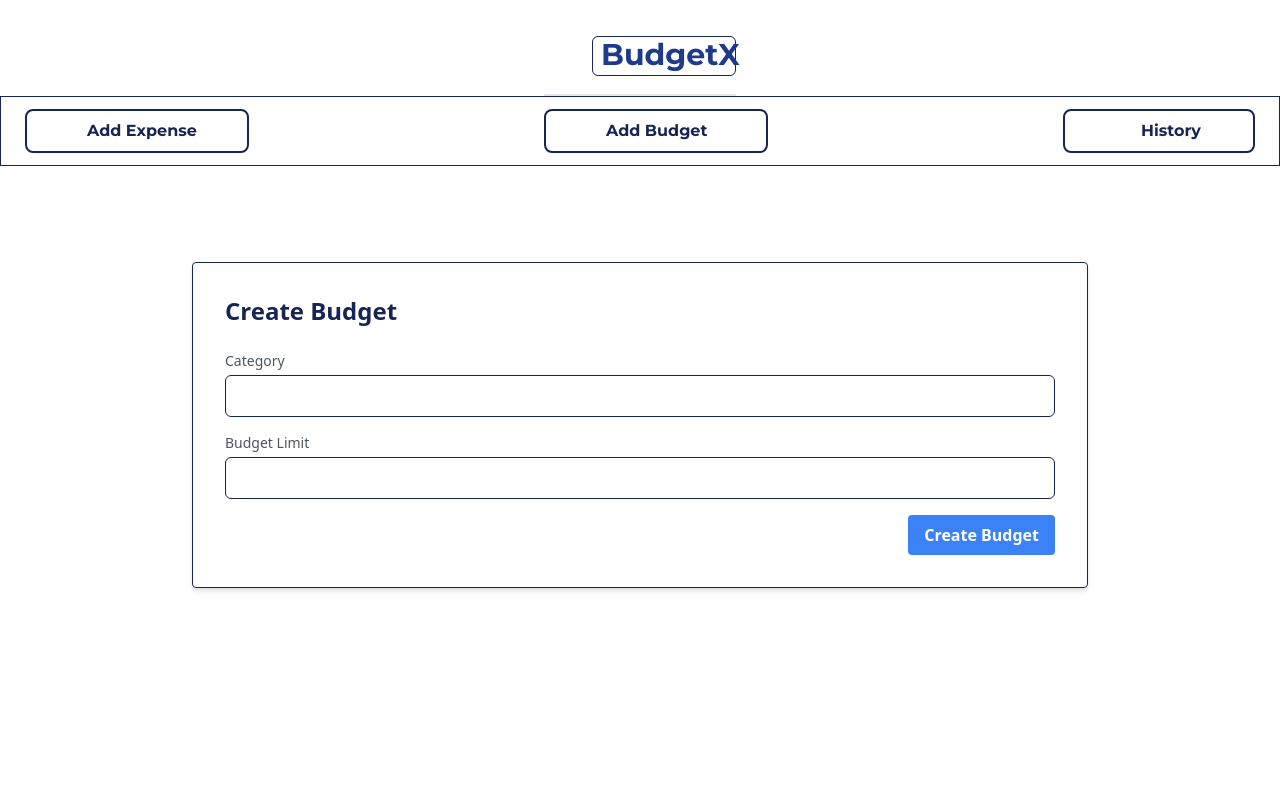
After one commit to ikotun-dev/budget.x, a Django app: page /add-budget in a window 1280 px wide. The commit adds this page. Run offline with Django 4.2, Linux system fonts and the light colour scheme.

Commit message:
add Budget

```diff
--- a/BudgetX/core/urls.py
+++ b/BudgetX/core/urls.py
@@ -4,6 +4,7 @@ from . import views
 urlpatterns = [
     path("home/", views.index, name='home'),
     path("signup", views.signup, name='signup'),
-    path("dashboard", views.dashboard, name='dashboard'),
+    path("add-expense", views.add_expense, name='add-expense'),
+      path("add-budget", views.add_budget, name='add-budget'),
 
 ]
--- a/BudgetX/core/views.py
+++ b/BudgetX/core/views.py
@@ -7,5 +7,8 @@ def index(request) :
 def signup(request) :
     return render(request, 'signup.html')
 
-def dashboard(request) :
-    return render(request, 'dashboard.html')
+def add_expense(request) :
+    return render(request, 'add_expense.html')
+
+def add_budget(request) :
+    return render(request, 'add_budget.html')
--- a/BudgetX/static/src/styles.css
+++ b/BudgetX/static/src/styles.css
@@ -613,6 +613,18 @@ video {
   margin-top: 3rem;
 }
 
+.mt-24 {
+  margin-top: 6rem;
+}
+
+.mb-24 {
+  margin-bottom: 6rem;
+}
+
+.mb-12 {
+  margin-bottom: 3rem;
+}
+
 .block {
   display: block;
 }
@@ -653,6 +665,10 @@ video {
   height: 100vh;
 }
 
+.h-72 {
+  height: 18rem;
+}
+
 .w-36 {
   width: 9rem;
 }
@@ -679,6 +695,10 @@ video {
 
 .w-100 {
   width: 56rem;
+}
+
+.w-99 {
+  width: 26rem;
 }
 
 .cursor-pointer {
@@ -874,6 +894,14 @@ video {
   padding-top: 1rem;
 }
 
+.pt-12 {
+  padding-top: 3rem;
+}
+
+.pt-10 {
+  padding-top: 2.5rem;
+}
+
 .text-center {
   text-align: center;
 }
@@ -892,6 +920,10 @@ video {
 
 .font-serif {
   font-family: ui-serif, Georgia, Cambria, "Times New Roman", Times, serif;
+}
+
+.font-pop {
+  font-family: Poppins, sans-serif;
 }
 
 .text-2xl {
--- /dev/null
+++ b/BudgetX/templates/add_budget.html
@@ -0,0 +1,103 @@
+{% extends "base.html" %} {% block content %}
+<div class="flex flex-col items-center h-screen">
+  <div class="flex h-12 lg:h-24 bg-white pt-4 border-b-2">
+    <h2
+      class="text-center text-lg lg:text-3xl lg:text-left lg:ml-12 lg:mt-5 font-montserrat font-extrabold text-blue-900 w-36 h-10 px-2 rounded-md border border-blue-950"
+    >
+      BudgetX
+    </h2>
+  </div>
+  <div class="mb-24">
+    <nav
+      class="bg-white border border-blue-950 text-white h-15 md:w-48 lg:w-screen pt-2"
+    >
+      <div class="ml-6 mb-2 flex py-1 justify-between">
+        <ul class="">
+          <div
+            class="cursor-pointer flex items-center w-56 border-blue-950 hover:border-blue-950 hover:rounded-lg px-9 py-2 border-2 rounded-lg hover:bg-gray-300"
+          >
+            <li
+              class="text-center ml-6 font-montserrat font-bold text-blue-950"
+            >
+              <a>Add Expense</a>
+            </li>
+          </div>
+        </ul>
+        <ul>
+          <div
+            class="cursor-pointer flex items-center w-56 border-blue-950 hover:border-blue-950 hover:rounded-lg px-9 py-2 border-2 rounded-lg hover:bg-gray-300"
+          >
+            <li
+              class="ml-6 text-center font-montserrat font-bold text-blue-950"
+            >
+              <a>Add Budget</a>
+            </li>
+          </div>
+        </ul>
+        <ul>
+          <div
+            class="mr-6 cursor-pointer flex items-center w-48 border-blue-950 hover:border-blue-950 hover:rounded-lg px-9 py-2 border-2 rounded-lg hover:bg-gray-300"
+          >
+            <li
+              class="ml-10 text-center font-montserrat font-bold text-blue-950"
+            >
+              <a>History</a>
+            </li>
+          </div>
+        </ul>
+      </div>
+    </nav>
+  </div>
+
+  <div>
+    <div class="flex items-center justify-center">
+      <div
+        class="bg-white shadow-md rounded p-8 w-full sm:w-100 border border-blue-950 mb-12"
+      >
+        <h1 class="text-2xl text-blue-950 font-extrabold mb-6">
+          Create Budget
+        </h1>
+
+        <!-- Budget Form -->
+        <form>
+          <div class="mb-4">
+            <label
+              for="category"
+              class="block text-sm font-medium text-gray-600"
+              >Category</label
+            >
+            <input
+              type="text"
+              id="category"
+              name="category"
+              class="mt-1 p-2 border border-blue-950 w-full rounded-md"
+            />
+          </div>
+
+          <div class="mb-4">
+            <label for="limit" class="block text-sm font-medium text-gray-600"
+              >Budget Limit</label
+            >
+            <input
+              type="text"
+              id="limit"
+              name="limit"
+              class="mt-1 p-2 border border-blue-950 w-full rounded-md"
+            />
+          </div>
+
+          <div class="flex justify-end">
+            <button
+              type="submit"
+              class="bg-blue-500 hover:bg-blue-700 text-white font-bold py-2 px-4 rounded focus:outline-none focus:shadow-outline"
+            >
+              Create Budget
+            </button>
+          </div>
+        </form>
+      </div>
+    </div>
+  </div>
+</div>
+
+{% endblock content %}
```
Also changed, not shown: BudgetX/templates/index.html (+4 -4 lines), BudgetX/templates/add_expense.html (renamed from BudgetX/templates/dashboard.html).
